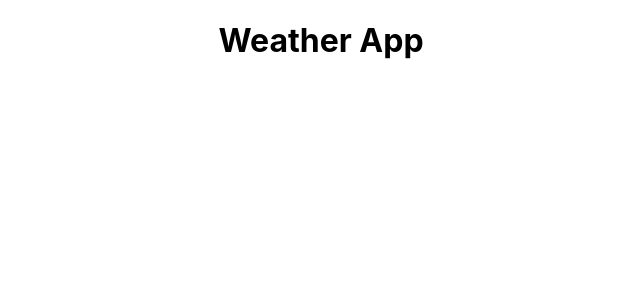
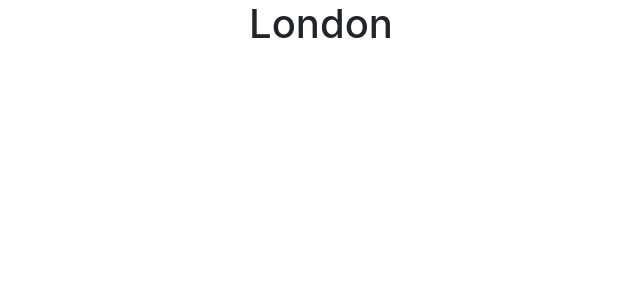
Before and after one commit to PhilD203/react-weather-app, a React (Create React App) app in the folder weather-app/: page / in a window 1280 px wide. Shown: the top 300 px of the page, without its empty margins (319-959 px from the left). Built offline with nearby package versions, Linux system fonts and the light colour scheme.

Commit message:
Weather Icons / Bootstrap installation

```diff
--- a/weather-app/package.json
+++ b/weather-app/package.json
@@ -3,9 +3,11 @@
   "version": "0.1.0",
   "private": true,
   "dependencies": {
+    "bootstrap": "^4.3.1",
     "react": "^16.11.0",
     "react-dom": "^16.11.0",
-    "react-scripts": "3.2.0"
+    "react-scripts": "3.2.0",
+    "weather-icons": "git+https://github.com/erikflowers/weather-icons.git"
   },
   "scripts": {
     "start": "react-scripts start",
--- a/weather-app/src/App.js
+++ b/weather-app/src/App.js
@@ -1,11 +1,12 @@
 import React from 'react';
 import './App.css';
+import 'bootstrap/dist/css/bootstrap.min.css';
 import Weather from './app_component/app.component';
 
 function App() {
   return (
     <div className="App">
-     <h1>Weather App</h1>
+     <Weather/>
     </div>
   );
 }
--- a/weather-app/src/app_component/app.component.jsx
+++ b/weather-app/src/app_component/app.component.jsx
@@ -3,7 +3,12 @@
 const Weather = () => {
     return (
         <div className="container">
-            <h1>Weather App</h1>
+            <div className="cards">
+                <h1>London</h1>
+            </div>
+            <h5 className="py-4">
+
+            </h5>
         </div>
     );
 
```
Also changed, not shown: 1 other file (tests, documents, lock files or other folders).
